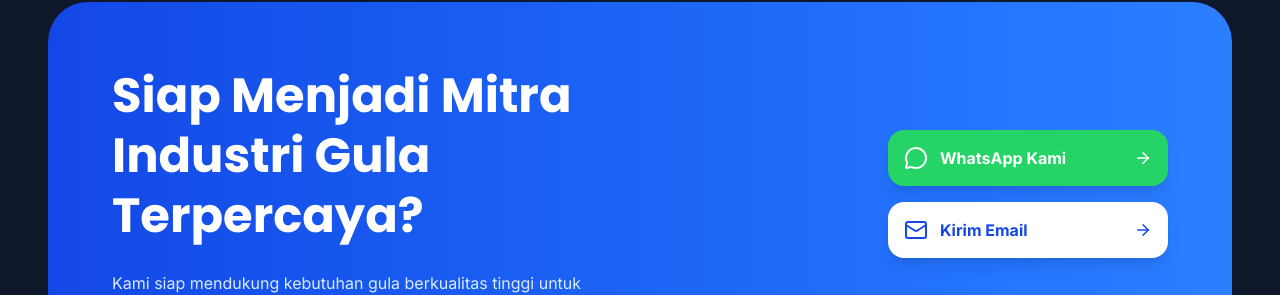
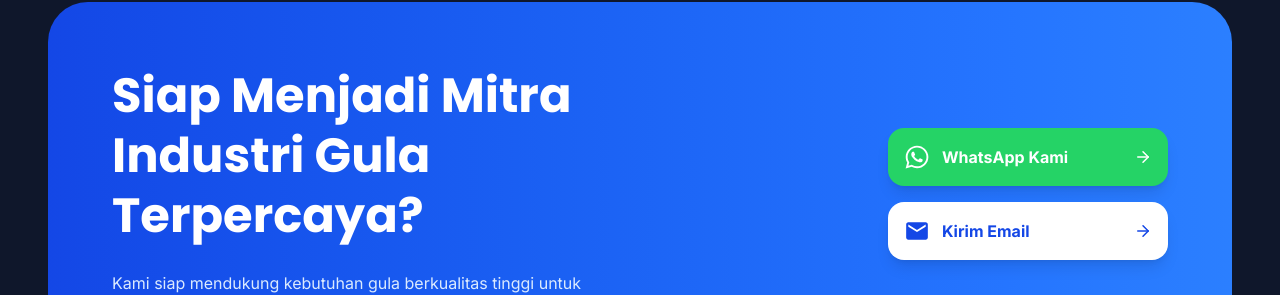
Before and after one commit to ilhamakbarjamil/pabrik-gula-profile, a Next.js app: page / in a window 1280 px wide. Shown: the part 4859-5154 px from the top of the page. Built offline with nearby package versions, Linux system fonts and the light colour scheme.

Commit message:
change icon whatsapp

```diff
--- a/src/sections/cta/cta-section.tsx
+++ b/src/sections/cta/cta-section.tsx
@@ -1,7 +1,9 @@
 "use client";
 
 import { motion } from "framer-motion";
-import { MessageCircle, Mail, ArrowRight } from "lucide-react";
+import { ArrowRight } from "lucide-react";
+import { FaWhatsapp } from "react-icons/fa";
+import { MdEmail } from "react-icons/md";
 import Container from "@/components/layout/container";
 
 export default function CTASection() {
@@ -55,7 +57,7 @@ export default function CTASection() {
                 className="flex w-full max-w-[280px] items-center justify-between rounded-2xl bg-[#25D366] p-4 font-bold text-white shadow-lg transition-all hover:bg-[#20ba5a]"
               >
                 <div className="flex items-center gap-3">
-                  <MessageCircle size={24} />
+                  <FaWhatsapp size={26} />
                   <span>WhatsApp Kami</span>
                 </div>
                 <ArrowRight size={18} />
@@ -69,7 +71,7 @@ export default function CTASection() {
                 className="flex w-full max-w-[280px] items-center justify-between rounded-2xl bg-white p-4 font-bold text-blue-700 shadow-lg transition-all hover:bg-blue-50"
               >
                 <div className="flex items-center gap-3">
-                  <Mail size={24} />
+                  <MdEmail size={26} />
                   <span>Kirim Email</span>
                 </div>
                 <ArrowRight size={18} />
```
